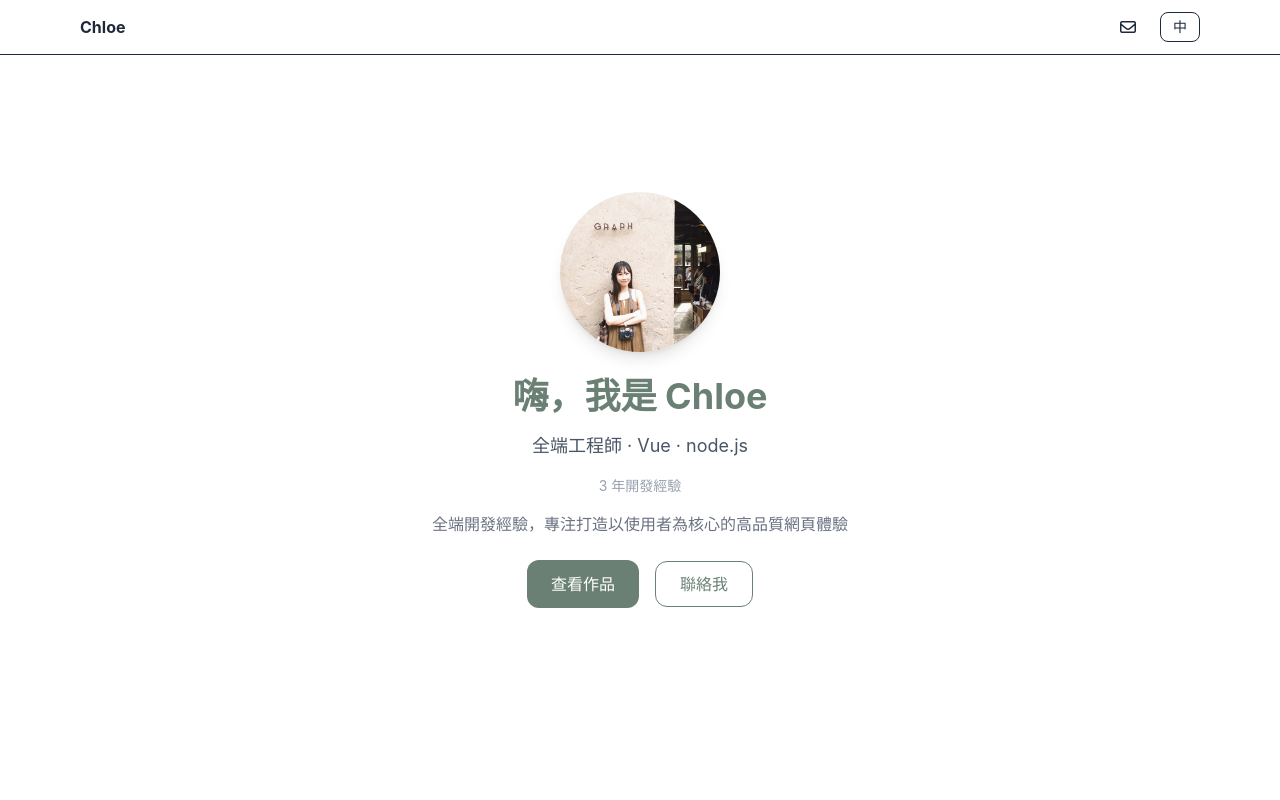
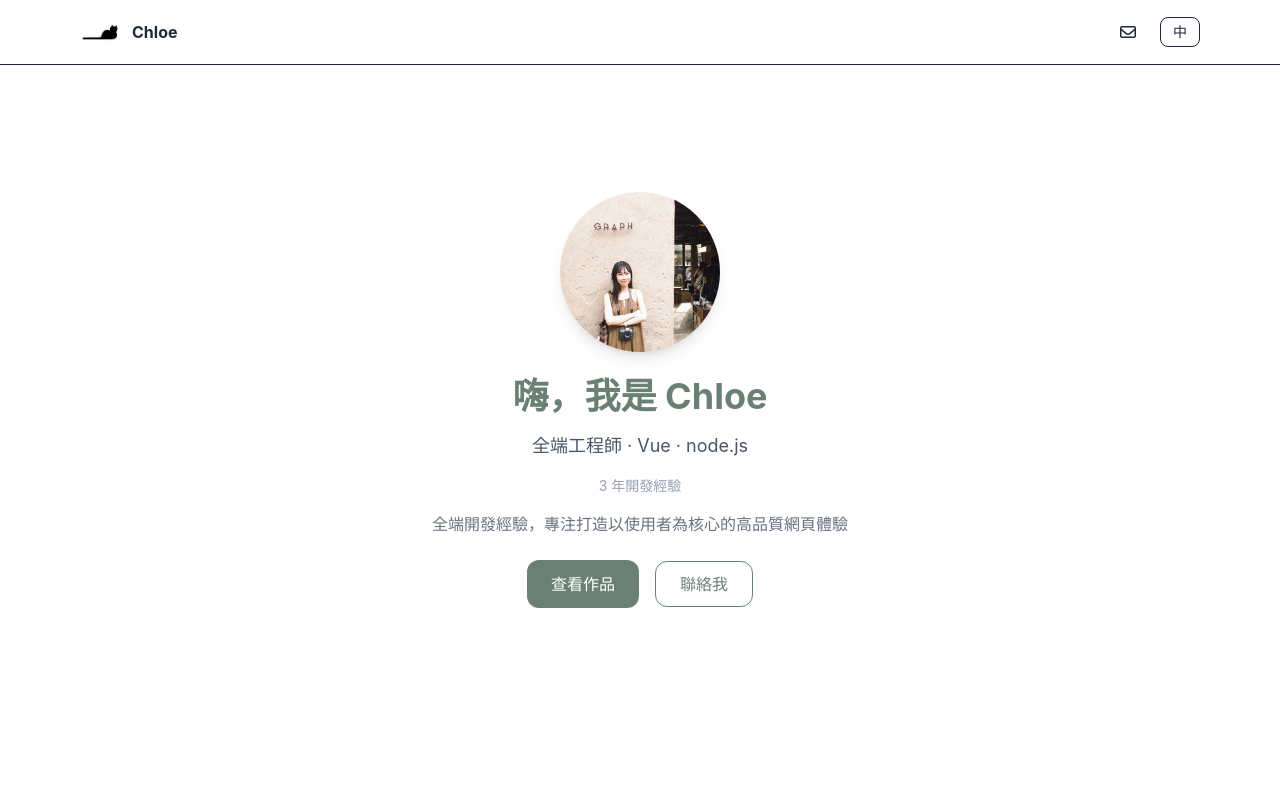
Before and after one commit to Chloe905/My-Resume, a Vue app: page / in a window 1280 px wide. Shown: the top 800 px of the page. Built offline with nearby package versions, Linux system fonts and the light colour scheme.

Commit message:
update scroll to top

```diff
--- a/src/components/Navbar.vue
+++ b/src/components/Navbar.vue
@@ -1,6 +1,7 @@
 <script setup>
 import { ref, computed } from 'vue';
 import { useI18n } from 'vue-i18n';
+import catImg from '../assets/images/catImg.jpeg';
 
 const { locale, t } = useI18n();
 
@@ -21,12 +22,22 @@ const selectLang = (lang) => {
   localStorage.setItem('lang', lang);
   isOpen.value = false;
 };
+
+const scrollToTop = () => {
+  window.scrollTo({
+    top: 0,
+    behavior: 'smooth'
+  });
+};
 </script>
 
 <template>
   <nav class="fixed w-full bg-white/80 backdrop-blur border-b z-50">
     <div class="max-w-6xl mx-auto px-4 py-3 flex justify-between items-center">
-      <h1 class="font-bold">Chloe</h1>
+      <div class="flex justify-between items-center space-x-3 cursor-pointer" @click="scrollToTop">
+        <img :src="catImg" alt="catImg" class="w-8 h-8 md:w-10 md:h-10 object-cover rounded-full" />
+        <h1 class="font-bold">Chloe</h1>
+      </div>
 
       <div class="flex items-center space-x-6">
         <!-- <a href="#projects">{{ t('hero.projects') }}</a> -->
```
